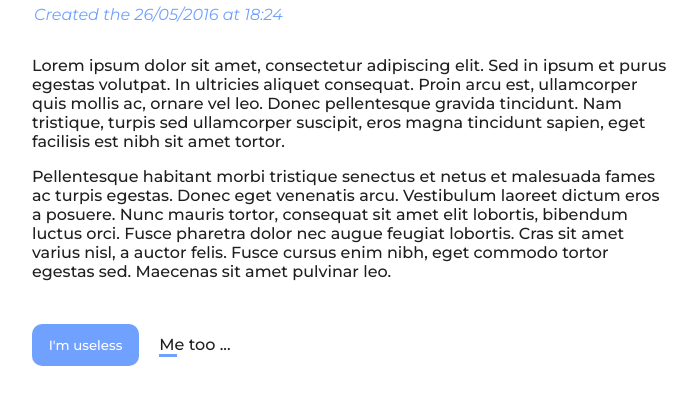
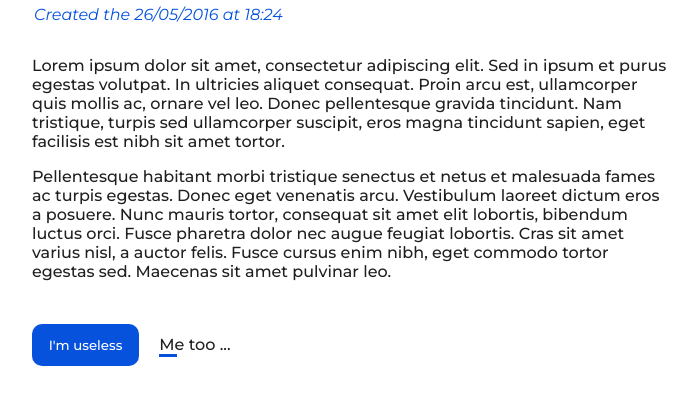
Before and after one commit to Ceezik/dark-mode, a plain HTML site: page index.html in a window 1280 px wide. Shown: the part 90-494 px from the top of the page, without its empty margins (288-985 px from the left). Drawn offline with Linux system fonts and the light colour scheme.

Commit message:
Add dark-theme colors

```diff
--- a/style.scss
+++ b/style.scss
@@ -1,10 +1,19 @@
 @import url('https://fonts.googleapis.com/css?family=Montserrat:400i,500,700&display=swap');
 
+/* These colors will be used in the light theme */
 :root {
     --font-color: #1f1f1f;
     --bg-color: white;
     --heading-color: #333333;
-    --primary-color: #70a1ff;
+    --primary-color: #0652DD;
+}
+
+/* Those ones will be used in the dark theme */
+[data-theme="dark"] {
+    --font-color: #e1e1ff;
+    --bg-color: #121212;
+    --heading-color: #e6e7f0;
+    --primary-color: #EA2027;
 }
 
 body {
```
Also changed, not shown: style.css, 1 other file.
